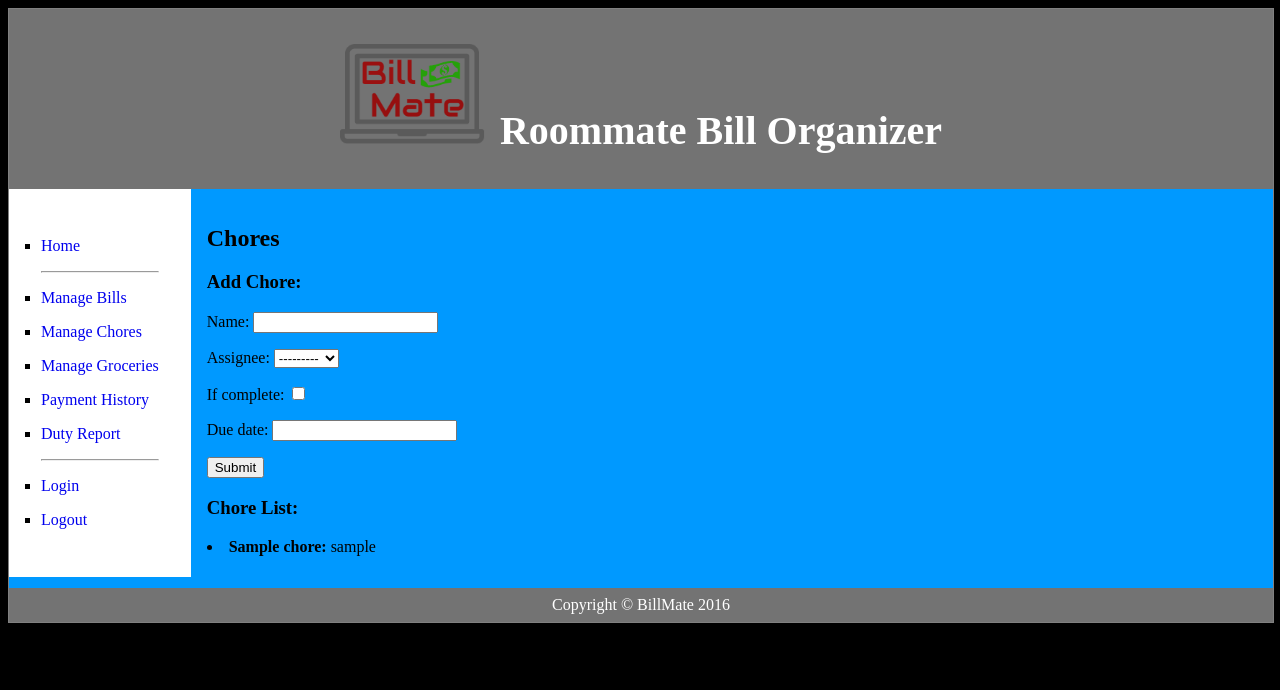
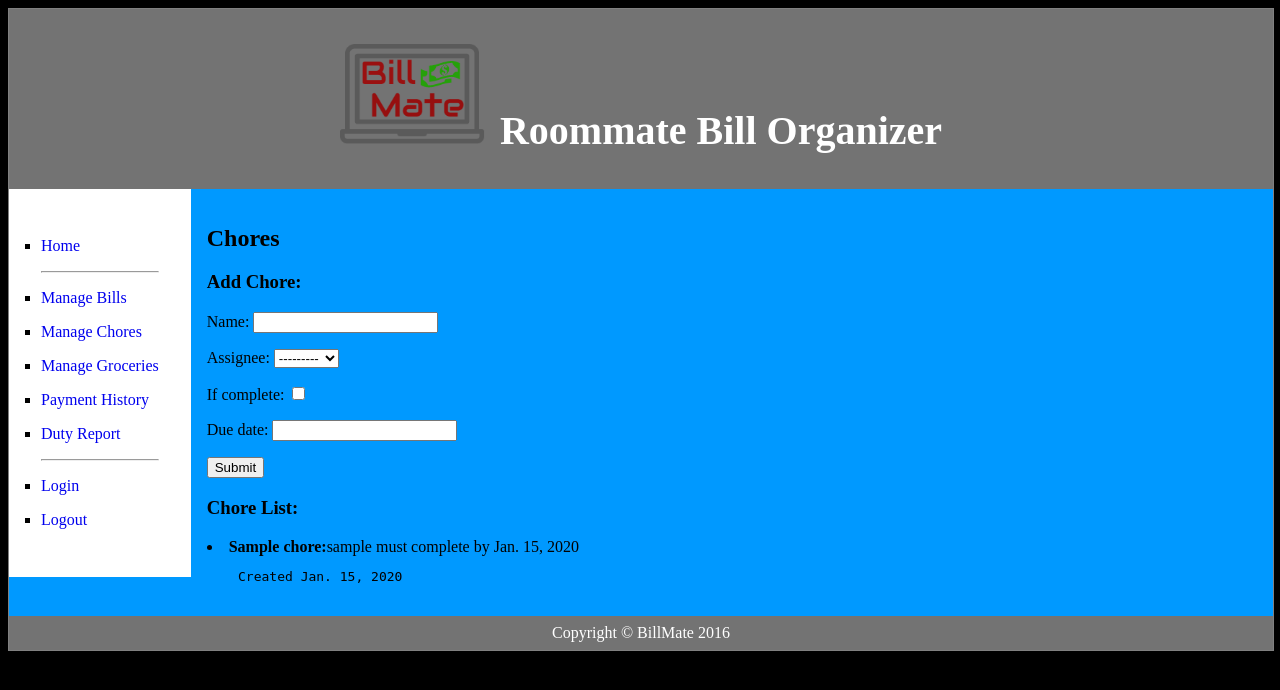
Before and after one commit to samclane/roomate, a Django app: template templates/ViewChores.html in a window 1280 px wide. Shown: the top 690 px of the page. Run offline with Django 3.2, Linux system fonts and the light colour scheme; the template is opened without the code that fills it: values that come from a table or form of the project are taken from there, others are empty; tables that the repository leaves empty hold one stand-in row (values such as "Sample post").

Commit message:
Update ViewChores.html
Update chore format

```diff
--- a/templates/ViewChores.html
+++ b/templates/ViewChores.html
@@ -11,6 +11,6 @@
     </form>
     <h3>Chore List: </h3>
     {% for chore in chore_list %}
-        <li><b>{{ chore.name }}:</b> {{ chore.assignee }}</li>
+        <li><b>{{ chore.name }}:</b>{{ chore.assignee }} must complete by {{ chore.due_date }} <br><pre>    Created {{chore.creation_date}}</pre></li>
     {% endfor %}
 {% endblock %}
```
